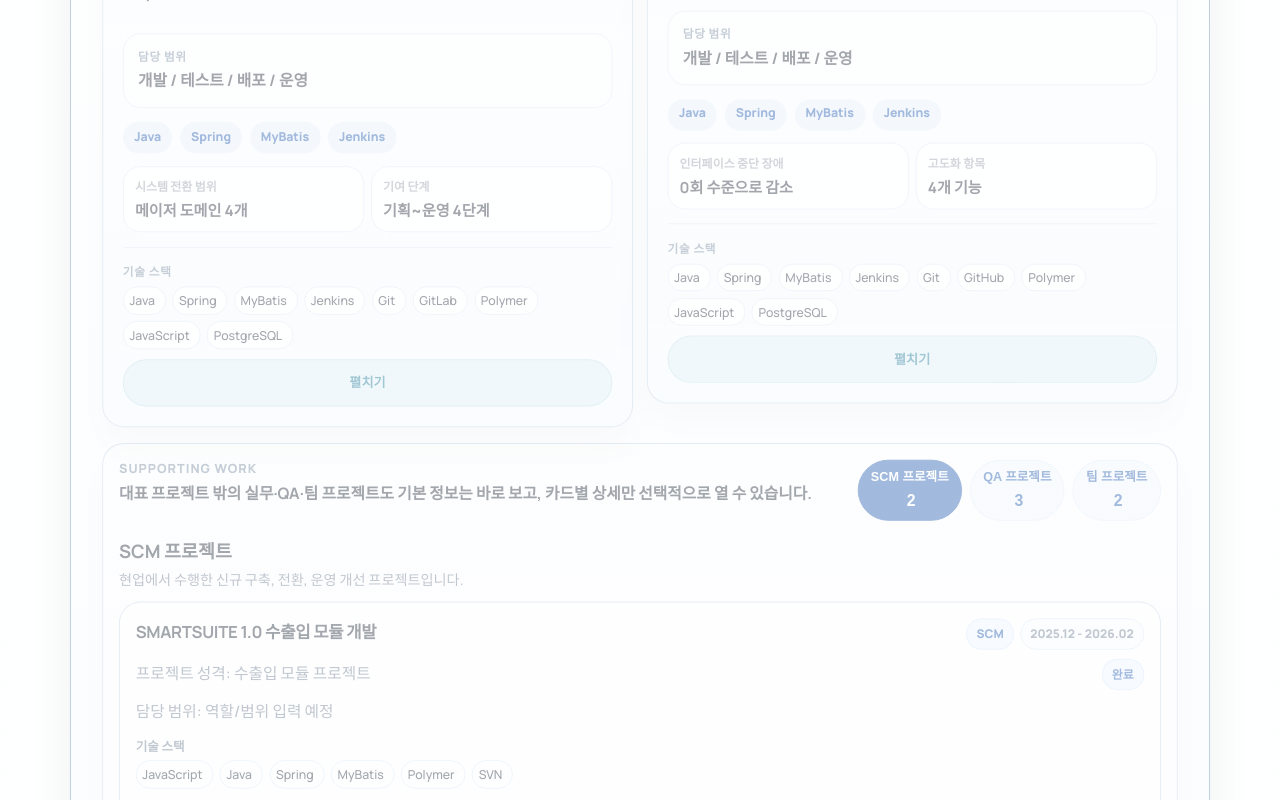
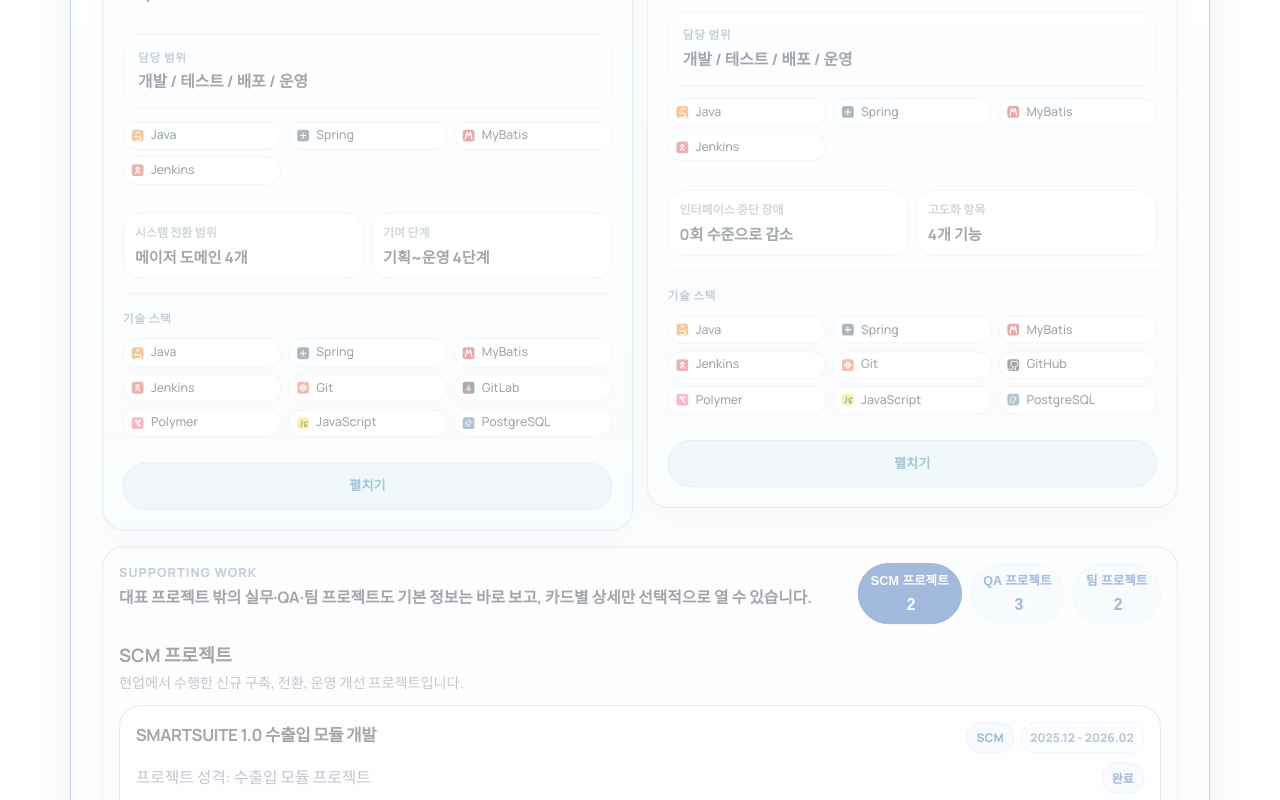
Before and after one commit to IanToo2/portfolio, a React (Vite) app: page / in a window 1280 px wide. Shown: the part 1560-2360 px from the top of the page. Built offline with nearby package versions, Linux system fonts and the light colour scheme.

Commit message:
Add tech icons to project sections

```diff
--- a/src/components/ProjectCard.jsx
+++ b/src/components/ProjectCard.jsx
@@ -1,3 +1,5 @@
+import TechLogo from "./TechLogo";
+
 const DEFAULT_LABELS = {
   projectTypeLabel: "Project Type",
   scopeLabel: "Scope",
@@ -120,9 +122,12 @@ export default function ProjectCard({
       {techPreview.length ? (
         <div className="project-preview-block">
           <p className="project-tech-preview-title">{labels.technologiesLabel}</p>
-          <ul className="project-tech project-tech--preview">
+          <ul className="tech-pill-list tech-pill-list--compact">
             {techPreview.map((tech) => (
-              <li key={`${projectKey}-preview-${tech}`}>{tech}</li>
+              <li key={`${projectKey}-preview-${tech}`}>
+                <TechLogo name={tech} />
+                <span className="stack-card-label">{tech}</span>
+              </li>
             ))}
           </ul>
         </div>
@@ -155,9 +160,12 @@ export default function ProjectCard({
                   <p className="project-tech-group-title">
                     {techGroupLabels[group] ?? group}
                   </p>
-                  <ul className="project-tech">
+                  <ul className="tech-pill-list tech-pill-list--compact">
                     {items.map((tech) => (
-                      <li key={`${group}-${tech}`}>{tech}</li>
+                      <li key={`${group}-${tech}`}>
+                        <TechLogo name={tech} />
+                        <span className="stack-card-label">{tech}</span>
+                      </li>
                     ))}
                   </ul>
                 </div>
--- a/src/features/portfolio/components/ProjectsHubSection.jsx
+++ b/src/features/portfolio/components/ProjectsHubSection.jsx
@@ -1,5 +1,6 @@
 import { useMemo, useState } from "react";
 import ProjectCard from "../../../components/ProjectCard";
+import TechLogo from "../../../components/TechLogo";
 import PortfolioSection from "./PortfolioSection";
 
 export default function ProjectsHubSection({
@@ -78,11 +79,14 @@ export default function ProjectsHubSection({
               <p>{projectCardLabels.scopeLabel}</p>
               <strong>{project.scope.join(" / ")}</strong>
             </div>
-            <div className="featured-project-tags">
+            <ul className="tech-pill-list tech-pill-list--compact featured-project-tags">
               {project.techPreview.map((item) => (
-                <span key={`${project.id}-${item}`}>{item}</span>
+                <li key={`${project.id}-${item}`}>
+                  <TechLogo name={item} />
+                  <span className="stack-card-label">{item}</span>
+                </li>
               ))}
-            </div>
+            </ul>
             <div className="featured-project-metrics">
               {project.metricPreview.map((metric) => (
                 <div key={`${project.id}-${metric.label}`}>
@@ -101,9 +105,12 @@ export default function ProjectsHubSection({
                   {project.tech.length > project.techPreview.length ? (
                     <div className="case-study-detail-block">
                       <p>{projectCardLabels.technologiesLabel}</p>
-                      <ul className="project-tech project-tech--preview">
+                      <ul className="tech-pill-list tech-pill-list--compact">
                         {project.tech.map((item) => (
-                          <li key={`${project.id}-detail-tech-${item}`}>{item}</li>
+                          <li key={`${project.id}-detail-tech-${item}`}>
+                            <TechLogo name={item} />
+                            <span className="stack-card-label">{item}</span>
+                          </li>
                         ))}
                       </ul>
                     </div>
--- a/src/styles/home.css
+++ b/src/styles/home.css
@@ -239,8 +239,7 @@
   gap: 0.45rem;
 }
 
-.home-chip-list span,
-.featured-project-tags span {
+.home-chip-list span {
   min-height: 2rem;
   padding: 0.34rem 0.72rem;
   border-radius: 999px;
@@ -382,9 +381,6 @@
 
 .featured-project-tags {
   margin-top: 0.88rem;
-  display: flex;
-  flex-wrap: wrap;
-  gap: 0.45rem;
 }
 
 .featured-project-metrics {
@@ -619,15 +615,6 @@
   text-transform: uppercase;
 }
 
-.project-tech {
-  list-style: none;
-  margin: 0;
-  padding: 0;
-  display: flex;
-  flex-wrap: wrap;
-  gap: 0.4rem;
-}
-
 .tech-pill-list {
   margin-top: 0.78rem;
   list-style: none;
@@ -637,7 +624,6 @@
   gap: 0.45rem;
 }
 
-.project-tech li,
 .tech-pill-list li {
   display: inline-flex;
   align-items: center;
@@ -655,6 +641,10 @@
 .tech-pill-list li {
   width: 100%;
   justify-content: flex-start;
+}
+
+.tech-pill-list--compact {
+  grid-template-columns: repeat(auto-fit, minmax(140px, 1fr));
 }
 
 .tech-logo {
```
